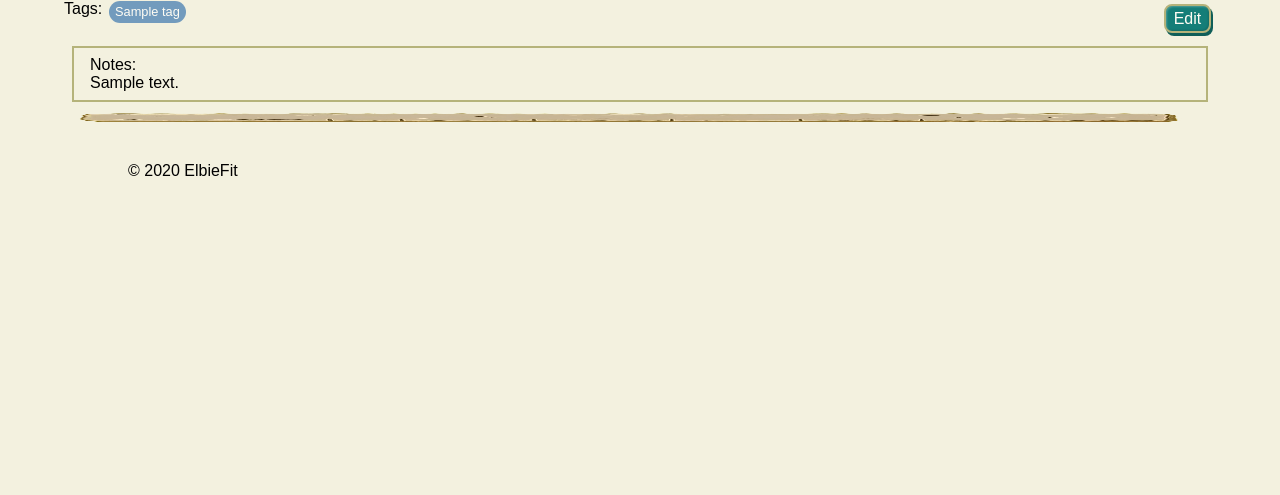
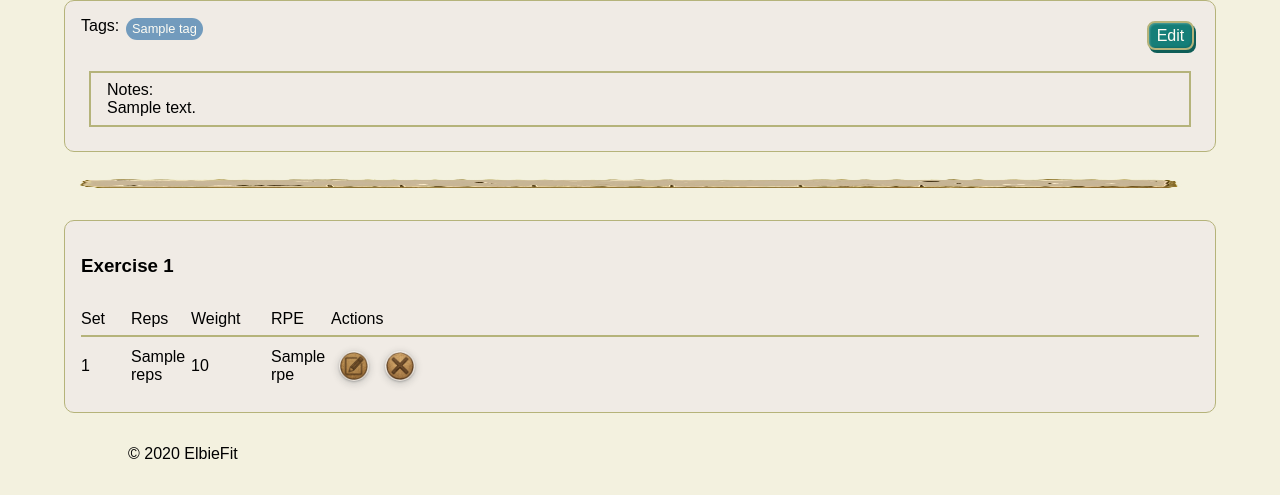
Before and after one commit to LisaS7/ElbieFit, a FastAPI app: template app/templates/workouts/workout_detail.html in a window 1280 px wide. Shown: the part 357-852 px from the top of the page. Before the commit the page ends 533 px from the top, so only its background shows below. Run offline with FastAPI, Linux system fonts and the light colour scheme; the template is opened without the code that fills it: most values are stand-ins (such as "Sample title", 1, 10 or a date in 2020); some libraries are stand-ins or nearby versions; some web fonts are replaced.

Commit message:
Adding sets table and icon buttons

```diff
--- a/app/templates/workouts/workout_detail.html
+++ b/app/templates/workouts/workout_detail.html
@@ -15,7 +15,7 @@
 </header>
 
 
-<section id="workout-meta">
+<section id="workout-meta" class="card">
     <div id="tags-actions">
         <div class="tags-group ">
         Tags:
@@ -26,9 +26,6 @@
         <a class="button small" hx-get="/workout/{{workout.date}}/{{workout.workout_id}}/edit-meta" hx-target="#workout-meta" hx-swap="outerHTML">Edit</a>
     </div>
 
-    {# inline edit form. submit with htmx, swap for updated details on submit. #}
-    {# and it needs a cancel button #}
-
     <div id="workout-notes">
     Notes:<br>
         {% if workout.notes %}
@@ -37,16 +34,53 @@
             "No notes yet...fossilize your thoughts here."
         {% endif %}
     </div>
-    {# workout notes #}
 </section>
 
-{# Exercise Name #}             {# Muscle group label - like a sticky label at the side #}
+<img class="horizontal-divider" src="{{ url_for('static', path='images/horizontal_divider.png') }}" alt="horizontal divider">
 
-{# TABLE kind of thing #}
-{# group by exercise #}
-{# set number |  reps  |  weight  | RPE  | actions (E/D) #}
+<section id="sets-list" class="card">
+    {% if sets %}
+        {% for group in sets | groupby('exercise_id') %}
+            {% set exercise_id = group.grouper %}
+            <header><h3>Exercise {{exercise_id}}</h3></header>
+            {# TODO: Exercise Name #}             {# Muscle group label - like a sticky label at the side #}
+
+            <div class="sets-table">
+                <div class="sets-table-header">
+                    <span>Set</span>
+                    <span>Reps</span>
+                    <span>Weight</span>
+                    <span>RPE</span>
+                    <span>Actions</span>
+                </div>
+
+                {% for s in group.list %}
+                    <div class="set-row">
+                        <span>{{s.set_number}}</span>
+                        <span>{{s.reps}}</span>
+                        <span>{{s.weight_kg}}</span>
+                        <span>{{s.rpe}}</span>
+                        <span>
+                            <button class="icon-button"><img src="{{ url_for('static', path='images/edit.png') }}" alt="Edit"></button>
+                            <button class="icon-button"><img src="{{ url_for('static', path='images/delete.png') }}" alt="Del"></button>
+                        </span>
+                    </div>
+                {% endfor %}
+            </div>
+        {% endfor %}
+    {% else %}
+        <p>No sets logged yet. It's the thought that counts.</p>
+    {% endif %}
+
+</section>
+
+
+
+
+
+
 {# add set button #}
-<img class="horizontal-divider" src="{{ url_for('static', path='images/horizontal_divider.png') }}" alt="horizontal divider">
+
 
 {# big ADD EXERCISE button - inline form? on save htmx swap whole set list #}
 {# this form also needs a cancel button #}
--- a/static/base.css
+++ b/static/base.css
@@ -148,6 +148,7 @@ main {
 }
 
 .horizontal-divider {
+  margin: 1.5rem 0rem;
   max-height: 1rem;
   width: 100%;
 }
@@ -224,6 +225,22 @@ a {
   border: 2px solid var(--color-borders);
 }
 
+.sets-table-header,
+.set-row {
+  display: grid;
+  grid-template-columns: 50px 60px 80px 60px 1fr;
+  padding: 0.4rem 0;
+}
+
+.set-row span {
+  display: flex;
+  align-items: center;
+}
+
+.sets-table-header {
+  border-bottom: 2px solid var(--color-borders);
+}
+
 /* ──────────────────────────────── Exercise List ──────────────────────────────── */
 
 .exercise-card {
--- a/static/components.css
+++ b/static/components.css
@@ -100,6 +100,23 @@ a.button.small:active {
   box-shadow: 1px 2px 0 var(--color-button-dark) inset;
 }
 
+/* ── Icon Buttons ── */
+.icon-button {
+  background: none;
+  border: none;
+  border-radius: 999px;
+  padding: 0;
+  display: flex;
+  align-items: center;
+  justify-content: center;
+}
+
+.icon-button img {
+  width: 30px;
+  height: 30px;
+  object-fit: contain;
+}
+
 /* ──────────────────────────────── Cards & Tags ──────────────────────────────── */
 
 .card {
```
Also changed, not shown: static/images/delete.png (added), static/images/edit.png (added).
